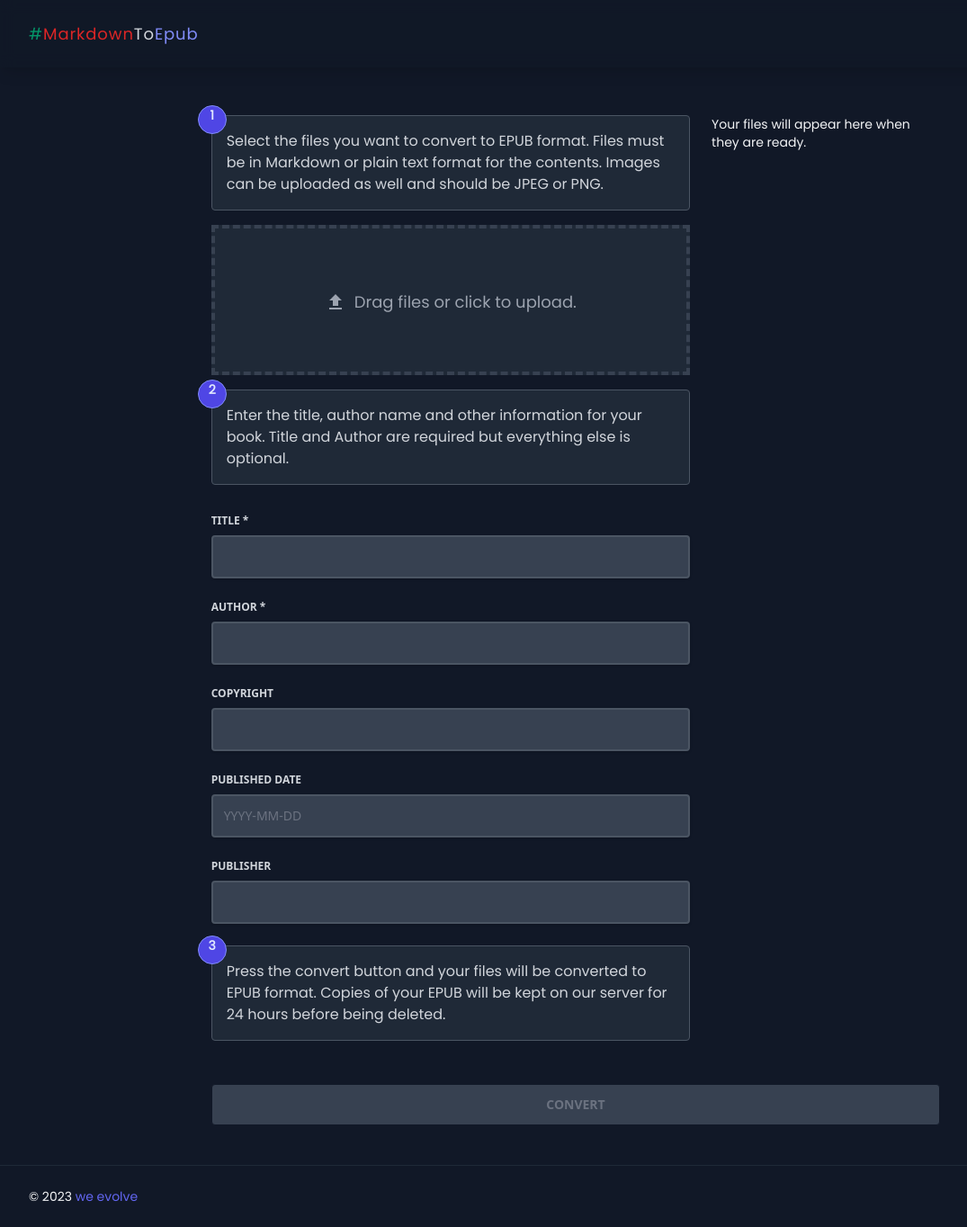
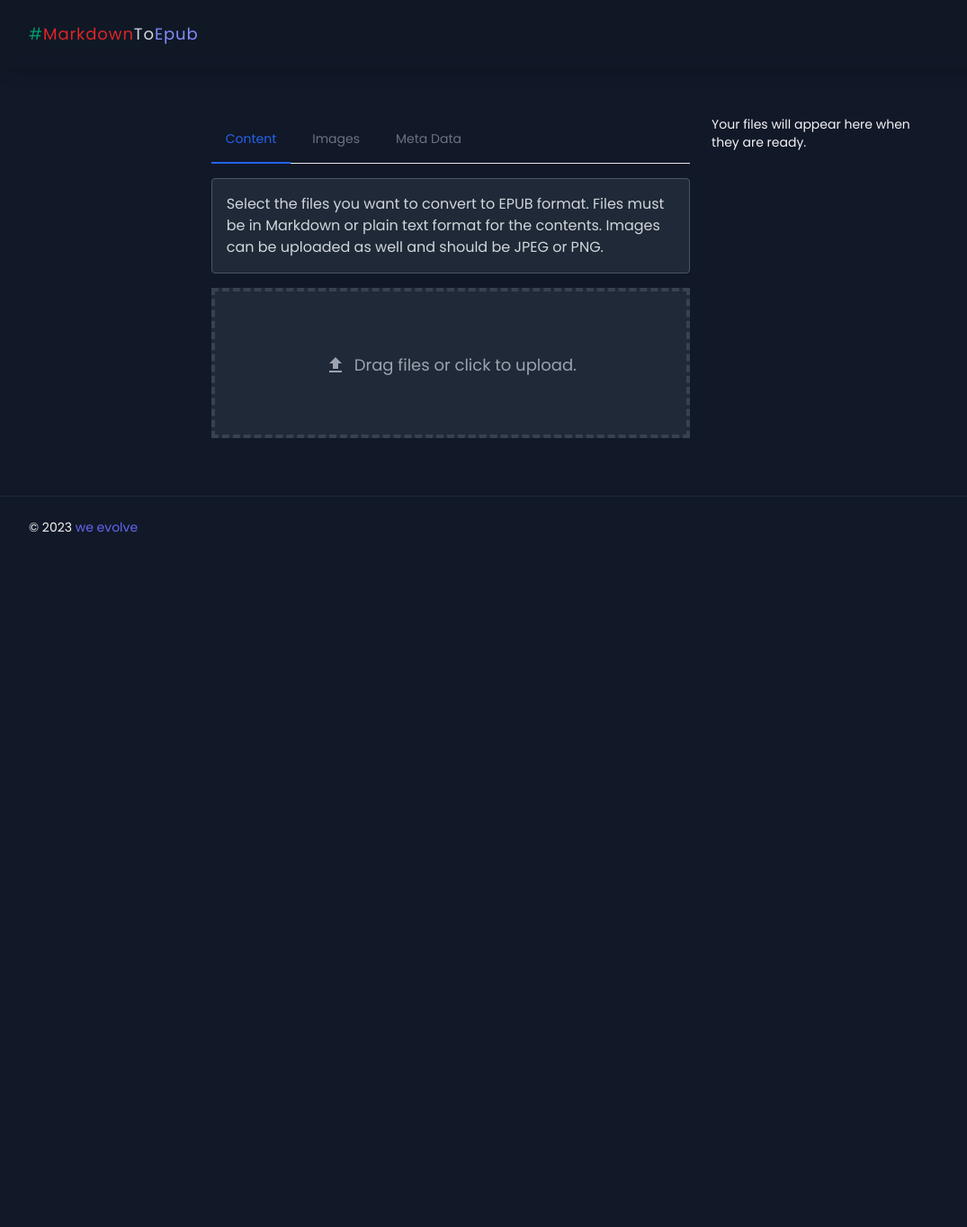
Before and after one commit to stoogoff/toepub, a Nuxt app in the folder src/: page / in a window 1280 px wide. Shown: the whole page at 90% size, without its empty margins (0-1075 px from the left). After the commit the page ends 800 px from the top, so only its background shows below. Built offline with nearby package versions, Linux system fonts and the light colour scheme.

Commit message:
Redoing layout as tabs.
Moved component styles into the components so only colour styles are in the app's CSS file.

```diff
--- a/src/assets/styles.css
+++ b/src/assets/styles.css
@@ -14,21 +14,10 @@ strong {
 
 /* buttons */
 .btn {
-	@apply font-sans font-bold uppercase text-sm text-center;
-	@apply px-6 py-3 mr-1 mb-1;
-	@apply rounded shadow outline-none focus:outline-none ease-linear transition-all duration-150;
-	@apply bg-gray-400 text-gray-700 hover:text-white hover:bg-gray-600 border border-gray-400;
+	@apply bg-gray-400 text-gray-700 hover:text-white hover:bg-gray-600 border-gray-400;
 }
 .btn.disabled {
-	@apply cursor-default;
-	@apply bg-gray-700 text-gray-500 shadow-none border-gray-900;
-	@apply hover:bg-gray-700 hover:text-gray-500 hover:shadow-none;
-}
-.btn.enabled {
-	@apply hover:shadow-lg cursor-pointer;
-}
-.btn.small {
-	@apply px-3 py-1 text-xs;
+	@apply bg-gray-700 text-gray-500 border-gray-900 hover:bg-gray-700 hover:text-gray-500;
 }
 .btn.primary {
 	@apply bg-indigo-600 text-gray-200 hover:text-gray-100 hover:bg-indigo-900 border-indigo-600 hover:border-indigo-400;
@@ -36,7 +25,7 @@ strong {
 
 /* form inputs */
 .input {
-	@apply font-sans text-gray-200 text-sm relative bg-gray-700 rounded border-2 border-gray-600 hover:border-gray-400 shadow outline-none w-full focus:outline-none focus:ring focus:ring-indigo-600 focus:border-gray-900 px-3 py-3 placeholder-gray-500;
+	@apply text-gray-200 bg-gray-700 border-gray-600 hover:border-gray-400 focus:outline-none focus:ring focus:ring-indigo-600 focus:border-gray-900 placeholder-gray-500;
 }
 .input.warning {
 	@apply focus:ring-red-700 text-red-500 border-red-700;
@@ -47,13 +36,13 @@ strong {
 
 /* labels and messages */
 .label {
-	@apply font-sans font-semibold text-xs uppercase inline-block mb-2 text-gray-300;
+	@apply text-gray-300;
 }
 .label.warning {
 	@apply text-red-600;
 }
 .message {
-	@apply mt-2 text-sm text-gray-500;
+	@apply text-gray-500;
 }
 .message.success {
 	@apply text-green-600;
@@ -61,3 +50,28 @@ strong {
 .message.warning {
 	@apply text-red-600;
 }
+
+/* tabs */
+.tab-group {
+	@apply text-gray-500 border-gray-200;
+}
+.tab {
+	@apply hover:text-gray-600 hover:border-gray-300;
+}
+.tab.active {
+	@apply text-blue-600 border-blue-600;
+}
+.tab.disabled {
+	@apply text-gray-400 hover:text-gray-400 hover:border-gray-200 cursor-not-allowed;
+}
+
+/* file drop zone */
+.drop-zone {
+	@apply bg-gray-800 border-gray-700 text-gray-400;
+}
+.drop-zone.error {
+	@apply text-red-500;
+}
+.drop-zone.hover {
+	@apply text-gray-100;
+}
--- a/src/components/buttons/ButtonAction.vue
+++ b/src/components/buttons/ButtonAction.vue
@@ -1,7 +1,11 @@
 <template>
-	<button :class="classList" :disabled="disabled" @click="$emit('click')">
+	<button
+		:class="classList"
+		class="btn border font-sans font-bold uppercase text-sm text-center px-6 py-3 mr-1 mb-1 rounded shadow outline-none focus:outline-none ease-linear transition-all duration-150"
+		:disabled="disabled"
+		@click="$emit('click')"
+	>
 		<slot />
-		<span class="hidden btn disabled enabled primary secondary success warning outlined small"></span>
 	</button>
 </template>
 <script>
@@ -33,7 +37,7 @@ export default Vue.component('ButtonAction', {
 
 	computed: {
 		classList() {
-			let classList = ['btn']
+			let classList = []
 
 			if(this.block === true) {
 				classList.push('block w-full')
@@ -44,14 +48,14 @@ export default Vue.component('ButtonAction', {
 			}
 
 			if(this.small) {
-				classList.push('small')
+				classList.push('px-3 py-1 text-xs')
 			}
 
-			if(this.disabled === true) {
-				classList.push('disabled')
+			if(this.disabled) {
+				classList.push('cursor-default shadow-none hover:shadow-none disabled')
 			}
 			else {
-				classList.push('enabled')
+				classList.push('hover:shadow-lg cursor-pointer enabled')
 				classList.push(this.type)
 			}
 
--- a/src/components/buttons/IconAction.vue
+++ b/src/components/buttons/IconAction.vue
@@ -1,5 +1,10 @@
 <template>
-	<button :class="classList" :disabled="disabled" @click="$emit('click')">
+	<button
+		class="btn btn-icon border font-sans font-bold uppercase text-sm text-center px-6 py-3 mr-1 mb-1 rounded shadow outline-none focus:outline-none ease-linear transition-all duration-150"
+		:class="classList"
+		:disabled="disabled"
+		@click="$emit('click')"
+	>
 		<icon-view :icon="icon" />
 	</button>
 </template>
@@ -28,17 +33,17 @@ export default Vue.component('IconAction', {
 
 	computed: {
 		classList() {
-			let classList = ['btn btn-icon']
+			let classList = []
 
 			if(this.outlined) {
 				classList.push('outlined')
 			}
 
 			if(this.disabled === true) {
-				classList.push('disabled')
+				classList.push('cursor-default shadow-none hover:shadow-none disabled')
 			}
 			else {
-				classList.push('enabled')
+				classList.push('hover:shadow-lg cursor-pointer enabled')
 				classList.push(this.type)
 			}
 
--- a/src/components/buttons/LinkAction.vue
+++ b/src/components/buttons/LinkAction.vue
@@ -1,5 +1,9 @@
 <template>
-	<nuxt-link :class="classList" :disabled="disabled" :to="to">
+	<nuxt-link
+		class="btn inline-block border font-sans font-bold uppercase text-sm text-center px-6 py-3 mr-1 mb-1 rounded shadow outline-none focus:outline-none ease-linear transition-all duration-150"
+		:class="classList"
+		:disabled="disabled"
+		:to="to">
 		<slot />
 	</nuxt-link>
 </template>
@@ -32,7 +36,7 @@ export default Vue.component('LinkAction', {
 
 	computed: {
 		classList() {
-			let classList = ['btn', 'inline-block']
+			let classList = []
 
 			if(this.block === true) {
 				classList.push('block w-full')
@@ -43,10 +47,10 @@ export default Vue.component('LinkAction', {
 			}
 
 			if(this.disabled === true) {
-				classList.push('disabled')
+				classList.push('cursor-default shadow-none hover:shadow-none disabled')
 			}
 			else {
-				classList.push('enabled')
+				classList.push('hover:shadow-lg cursor-pointer enabled')
 				classList.push(this.type)
 			}
 
--- a/src/components/files/FileDropZone.vue
+++ b/src/components/files/FileDropZone.vue
@@ -1,5 +1,5 @@
 <template>
-	<div class="flex flex-col bg-gray-800 py-16 px-4 mb-4 border-4 border-dashed border-gray-700" :class="colour">
+	<div class="flex flex-col py-16 px-4 mb-4 border-4 border-dashed drop-zone" :class="colour">
 		<input
 			ref="fileUpload"
 			type="file"
@@ -50,14 +50,14 @@ export default Vue.component('FileDropZone', {
 
 		colour() {
 			if(this.fileError) {
-				return 'text-red-500'
+				return 'error'
 			}
 
 			if(this.dragover) {
-				return 'text-gray-100'
+				return 'hover'
 			}
 
-			return 'text-gray-400'
+			return ''
 		},
 
 		hasSlot() {
--- a/src/components/forms/FormField.vue
+++ b/src/components/forms/FormField.vue
@@ -1,8 +1,8 @@
 <template>
 	<div class="mb-4 pt-0">
-		<label :for="id" :class="labelClass">{{ label }}</label>
+		<label :for="id" :class="`font-sans font-semibold text-xs uppercase inline-block mb-2 ${labelClass}`">{{ label }}</label>
 		<slot v-bind:id="id" />
-		<aside :class="messageClass">{{ message || ' ' }}</aside>
+		<aside :class="`mt-2 text-sm ${messageClass}`">{{ message || ' ' }}</aside>
 	</div>
 </template>
 <script>
--- a/src/components/forms/TextArea.vue
+++ b/src/components/forms/TextArea.vue
@@ -4,7 +4,7 @@
 			:id="field.id"
 			:value="value"
 			type="text"
-			:class="inputClass"
+			:class="`font-sans text-sm relative rounded border-2 shadow outline-none w-full px-3 py-3 ${inputClass}`"
 			:disabled="disabled"
 			:placeholder="placeholder"
 			@input="$emit('input', $event.target.value)"
--- a/src/components/forms/TextInput.vue
+++ b/src/components/forms/TextInput.vue
@@ -8,7 +8,7 @@
 				:id="field.id"
 				:value="value"
 				type="text"
-				:class="inputClass"
+				:class="`font-sans text-sm relative rounded border-2 shadow outline-none w-full px-3 py-3 ${inputClass}`"
 				:disabled="disabled"
 				:placeholder="placeholder"
 				@input="$emit('input', $event.target.value)"
--- /dev/null
+++ b/src/components/tabs/TabGroup.vue
@@ -0,0 +1,56 @@
+<template>
+	<div>
+		<div class="text-sm font-medium text-center border-b tab-group">
+			<ul class="flex flex-wrap -mb-px">
+				<li class="mr-2" v-for="(tab, idx) in tabs" :key="`tab_${idx}`">
+					<span class="cursor-pointer inline-block p-4 rounded-t-lg border-b-2 border-transparent tab" :class="{ active: tab.active, disabled: tab.disabled }" @click="activate(tab)">
+						{{ tab.title }}
+					</span>
+				</li>
+			</ul>
+		</div>
+		<slot />
+	</div>
+</template>
+<script>
+import Vue from 'vue'
+
+export default Vue.component('TabGroup', {
+	props: {
+		active: {
+			type: String,
+			default: '',
+		},
+	},
+
+	data() {
+		return {
+			tabs: []
+		}
+	},
+
+	mounted() {
+		this.tabs = this.$children
+
+		if(this.active) {
+			this.tabs.forEach(tab => {
+				if(tab.title === this.active) {
+					tab.active = true
+				}
+			})
+		}
+		else {
+			this.tabs[0].active = true
+		}
+	},
+
+	methods: {
+		activate(tab) {
+			if(tab.disabled) return
+
+			this.tabs.forEach(child => child.active = child === tab)
+		},
+	},
+})
+
+</script>
--- /dev/null
+++ b/src/components/tabs/TabPanel.vue
@@ -0,0 +1,27 @@
+<template>
+	<section v-show="active" class="py-4">
+		<slot />
+	</section>
+</template>
+<script>
+import Vue from 'vue'
+
+export default Vue.component('TabPanel', {
+	props: {
+		title: {
+			type: String,
+			required: true,
+		},
+		disabled: {
+			type: Boolean,
+			default: false,
+		},
+	},
+
+	data() {
+		return {
+			active: false
+		}
+	}
+})
+</script>
--- a/src/pages/index.vue
+++ b/src/pages/index.vue
@@ -3,9 +3,16 @@
 		<loading-overlay v-if="loading" />
 		<div class="grid grid-cols-3 gap-6 mb-6">
 			<div class="col-span-2">
-				<div class="instruction"><span>1</span>Select the files you want to convert to EPUB format. Files must be in Markdown or plain text format for the contents. Images can be uploaded as well and should be JPEG or PNG.</div>
+				<tab-group>
+					<tab-panel title="Content">
+						<div class="instruction">Select the files you want to convert to EPUB format. Files must be in Markdown or plain text format for the contents. Images can be uploaded as well and should be JPEG or PNG.</div>
 						<file-drop-zone @input="addFiles" />
-				<div class="instruction"><span>2</span>Enter the title, author name and other information for your book. Title and Author are required but everything else is optional.</div>
+					</tab-panel>
+					<tab-panel title="Images">
+						hello
+					</tab-panel>
+					<tab-panel title="Meta Data">
+						<div class="instruction">Enter the title, author name and other information for your book. Title and Author are required but everything else is optional.</div>
 						<div class="py-2">
 							<validate-field :value="title" :rules="rules.title" v-slot="{ error, message }">
 								<text-input label="Title *" v-model="title" :error="error" :message="message" />
@@ -19,25 +26,25 @@
 							</validate-field>
 							<text-input label="Publisher" v-model="publisher" />
 						</div>
-				<div class="instruction"><span>3</span>Press the convert button and your files will be converted to EPUB format. Copies of your EPUB will be kept on our server for 24 hours before being deleted.</div>
+					</tab-panel>
+				</tab-group>
 			</div>
 			<div>
 				<div v-if="hasFiles" class="px-2 py-4">
 					<p>Click the dustbin to remove a file or drag to reorder them.</p>
 					<file-list :files="files" @update="setFiles" />
-				</div>
-				<div v-else class="text-sm">
-					<p>Your files will appear here when they are ready.</p>
-				</div>
-			</div>
-		</div>
-		<div class="py-2">
+					<div class="instruction">Press the convert button and your files will be converted to EPUB format. Copies of your EPUB will be kept on our server for 24 hours before being deleted.</div>
 					<button-action
 						block
 						type="primary"
 						:disabled="!canContinue"
 						@click="upload"
 					>Convert</button-action>
+				</div>
+				<div v-else class="text-sm">
+					<p>Your files will appear here when they are ready.</p>
+				</div>
+			</div>
 		</div>
 	</section>
 </template>
@@ -137,7 +144,4 @@ export default {
 .instruction {
 	@apply border border-gray-600 bg-gray-800 p-4 rounded text-base relative mb-4 text-gray-300;
 }
-.instruction span {
-	@apply bg-indigo-600 border border-indigo-400 rounded-full absolute -top-3 -left-4 w-8 h-8 text-center text-sm text-indigo-100 font-bold;
-}
 </style>
```
Lines whose indentation alone changed are shown as unchanged.
